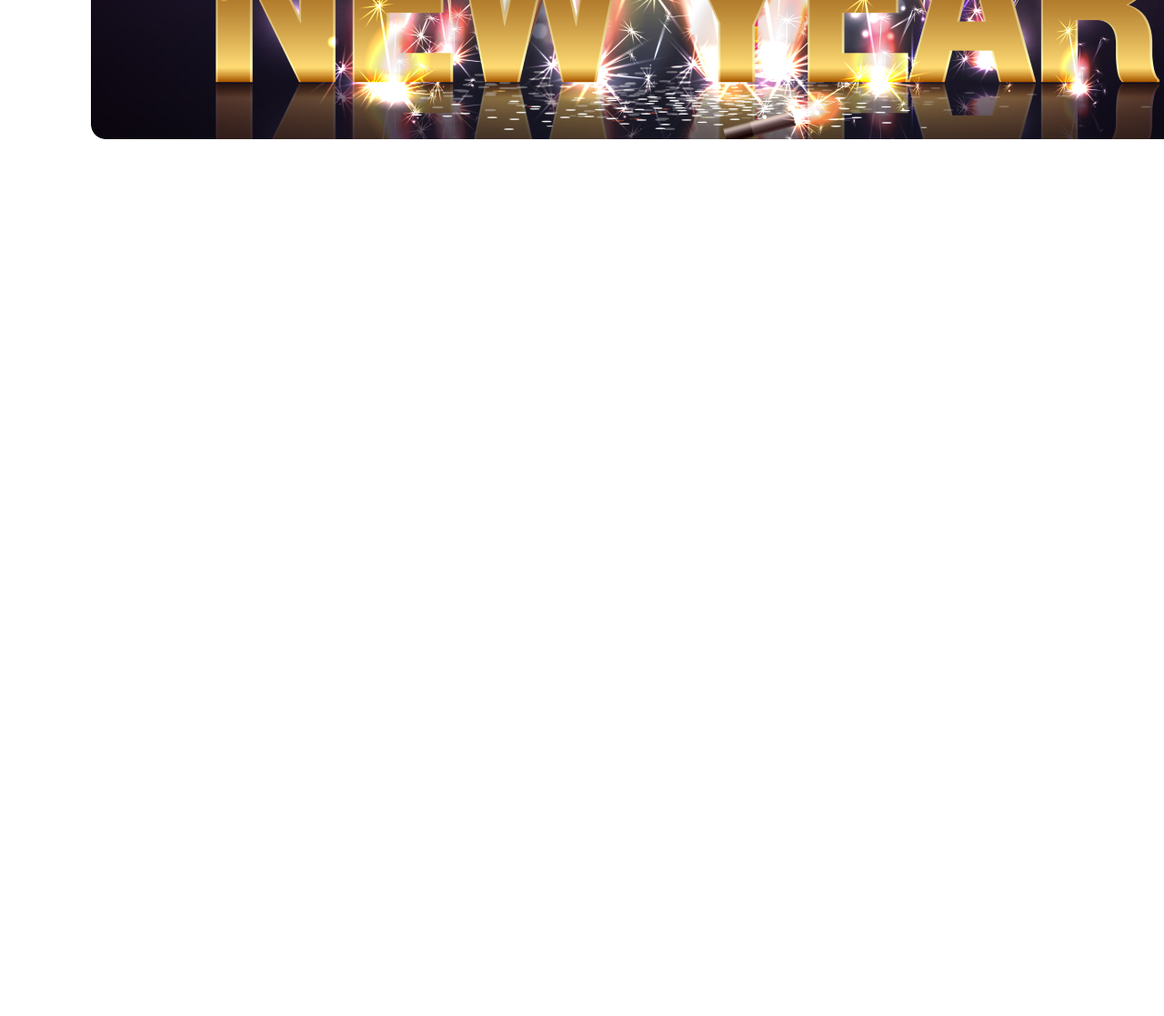
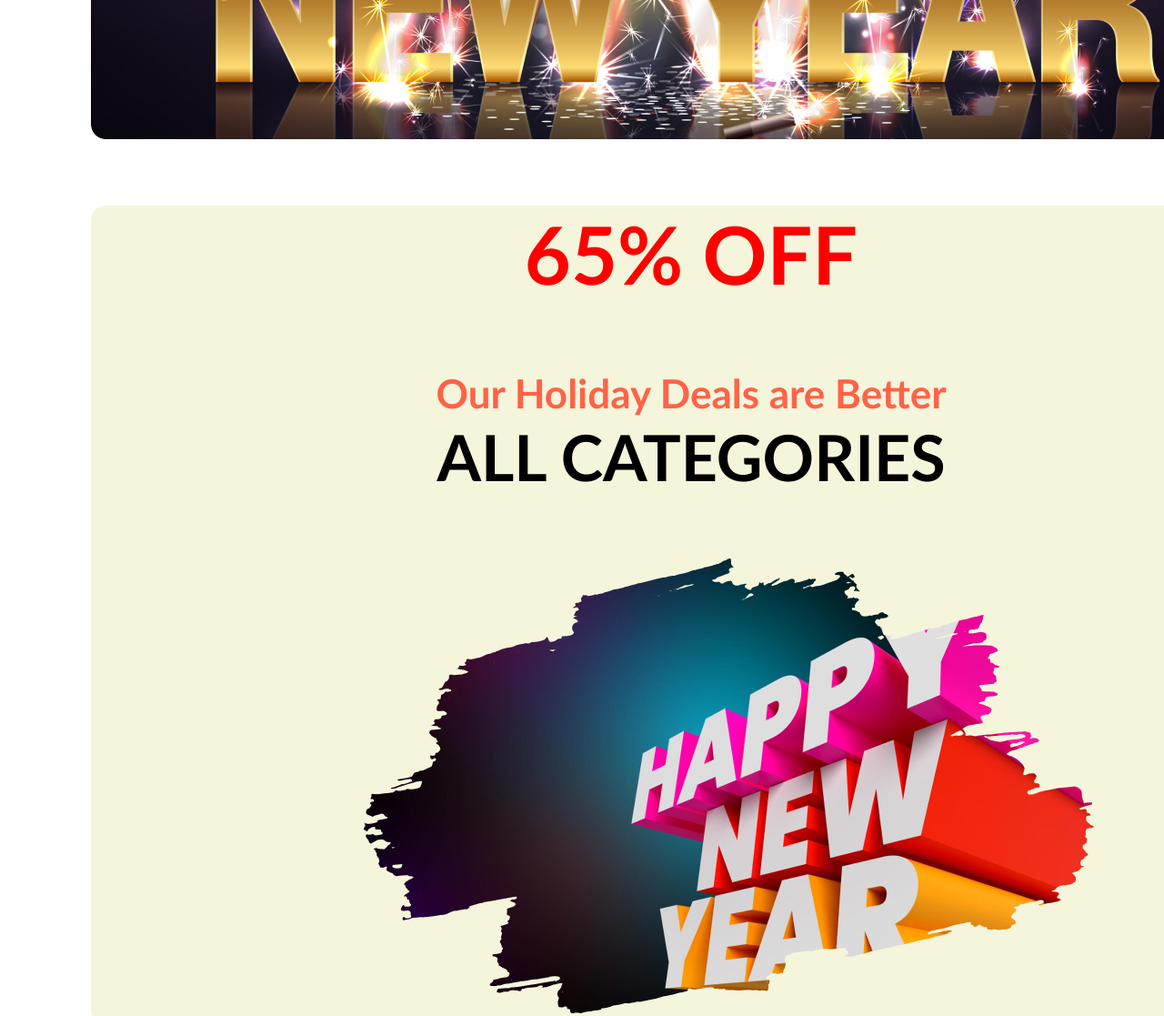
Before and after one commit to AbdullahAlAbir/new-year, a plain HTML site: page index.html in a window 1280 px wide. Shown: the part 500-1617 px from the top of the page at 91% size. Before the commit the page ends 800 px from the top, so only its background shows below. Drawn offline with Linux system fonts and the light colour scheme.

Commit message:
Section One Updated

```diff
--- a/index.html
+++ b/index.html
@@ -7,9 +7,20 @@
   <link rel="stylesheet" href="styles.css">
 </head>
 <body>
-<div class="banner">
-  <h5 class="first">Happy New Year</h5>
-  <h2 class="second">New Year Celebration</h2>
-</div>
+  <header>
+    <div class="banner">
+      <h5 class="first">Happy New Year</h5>
+      <h2 class="second">New Year Celebration</h2>
+    </div>
+  </header>
+<main>
+  <div class="section-one">
+    <h2 class="discount">65% OFF</h2>
+    <h6 class="tag-line">Our Holiday Deals are Better</h6>
+    <h3 class="categories"> ALL CATEGORIES </h3>
+
+    <img src="/imgs/New Year Photo.png" alt="New Year" class="photo">
+  </div>
+</main>
 </body>
 </html>
--- a/styles.css
+++ b/styles.css
@@ -1,10 +1,11 @@
 /* common style */
 body{
-font-family: 'Times New Roman', Times, serif;
+font-family: 'Trebuchet MS', 'Lucida Sans Unicode', 'Lucida Grande', 'Lucida Sans', Arial, sans-serif;
 width: 100%;
 margin: 20px 100px 0px 100px;
 padding:0px;
 }
+/* banner related styles */
 .banner{
     width: 1320px; height: 600px;
     background-image: url(/imgs/Banner\ Image.png);
@@ -28,3 +29,30 @@ padding:0px;
     word-wrap: break-word;
     text-align: center;
 }
+/* Section-one related styles */
+.section-one{
+   width: 1320px; height: 900px;
+   background-color: beige;
+   border-radius: 16px;
+}
+.discount{
+    color: red;
+    font-size: 88px;
+    font-weight: 700;
+    text-align: center;
+}
+.tag-line{
+    color: tomato;
+    text-align: center;
+    font-size: 44px;
+    margin-top: 0px;
+}
+.categories{
+    color: black;
+    text-align: center;
+    font-size: 70px;
+    margin-top: -100px;
+}
+.photo{
+    padding-left: 300px;
+}
```
